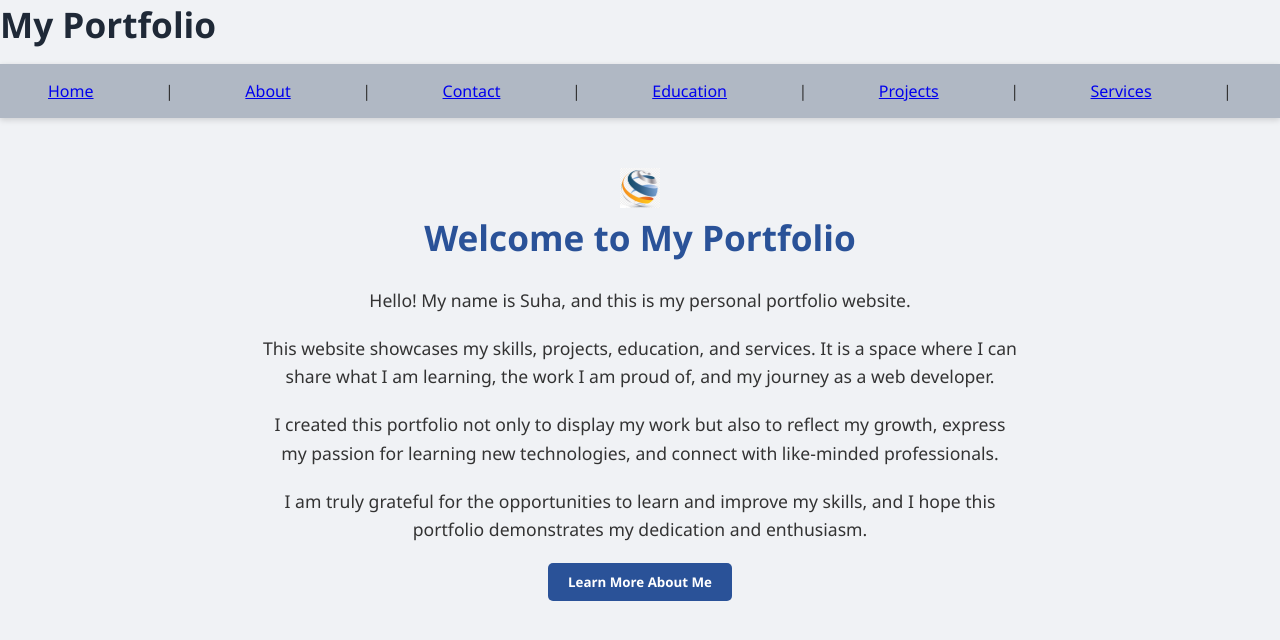
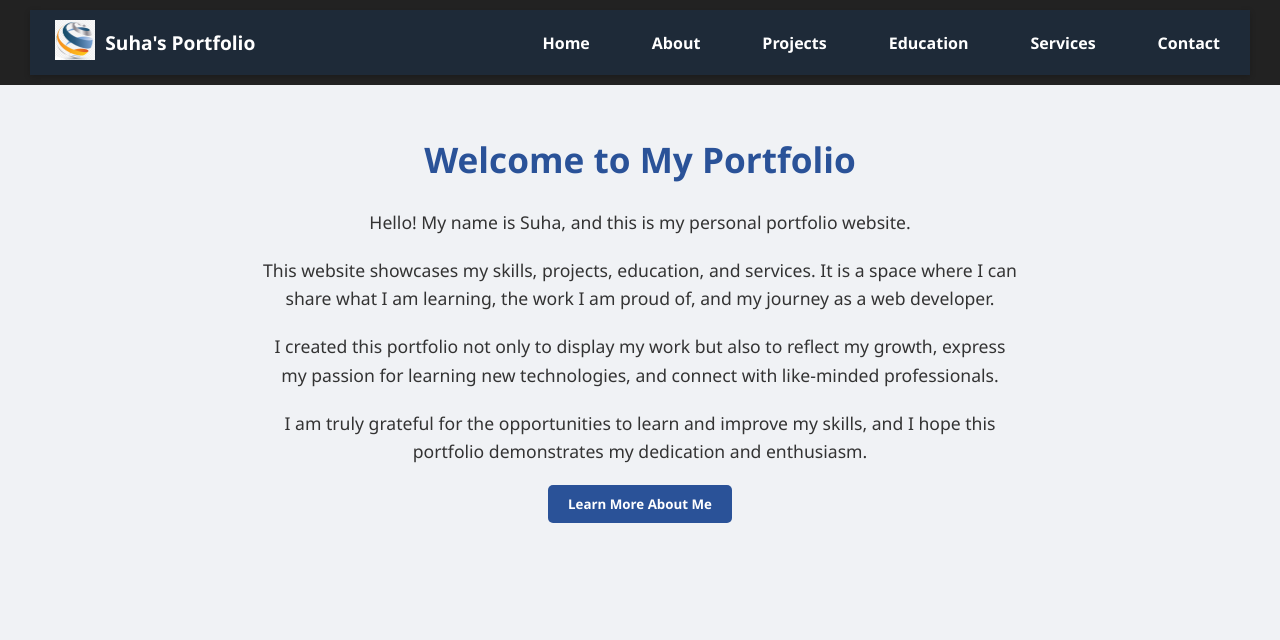
Before and after one commit to suhaoudeh/portfolio-site, a React (Vite) app: page / in a window 1280 px wide. Shown: the top 640 px of the page. Built offline with nearby package versions, Linux system fonts and the light colour scheme.

Commit message:
add Render Text

```diff
--- a/src/Components/Home.jsx
+++ b/src/Components/Home.jsx
@@ -1,12 +1,12 @@
 // Components/Home.jsx
 import { Link } from "react-router-dom";
-import logo from '../assets/logo1.png';
+
 export default function Home() {
   return (
        <>
 
       <div className="home-container">
-        <img src={logo} alt="Logo" className="logo" />
+
         <h1>Welcome to My Portfolio</h1>
 
       <p>
--- a/src/Components/Layout.jsx
+++ b/src/Components/Layout.jsx
@@ -1,20 +1,29 @@
-import {Link, Router } from 'react-router-dom';
+// Components/Layout.jsx
+import { Link } from "react-router-dom";
+import logo from "../assets/logo1.png";
 
 export default function Layout() {
+  return (
+    <header className="layout-header">
+      <nav className="navbar">
+        {/* Logo Section */}
+        <div className="navbar-logo">
+          <Link to="/">
+            <img src={logo} alt="Logo" className="logo-img" />
+          </Link>
+          <span className="logo-text">Suha's Portfolio</span>
+        </div>
 
-    return (
-        <>
-         <h1>My Portfolio </h1>
-        <nav>
-            <Link to="/">Home</Link> | {" "}
-            <Link to="/about">About</Link> | {" "}
-            <Link to="/contact">Contact</Link> | {" "}
-            <Link to="/education">Education</Link> | {" "}
-            <Link to="/projects">Projects</Link> | {" "}
-            <Link to="/service">Services</Link> | {" "}
-        </nav>
-
-
-        </>
-    )
+        {/* Navigation Links */}
+        <ul className="nav-links">
+          <li><Link to="/">Home</Link></li>
+          <li><Link to="/about">About</Link></li>
+          <li><Link to="/projects">Projects</Link></li>
+          <li><Link to="/education">Education</Link></li>
+          <li><Link to="/service">Services</Link></li>
+          <li><Link to="/contact">Contact</Link></li>
+        </ul>
+      </nav>
+    </header>
+  );
 }
--- a/src/MainRouter.jsx
+++ b/src/MainRouter.jsx
@@ -6,6 +6,7 @@ import Contact from './Components/Contact';
 import Education from './Components/Education';
 import Project from './Components/Project';
 import Service from './Components/Service';
+
 // Import the logo image
 
 
--- a/src/index.css
+++ b/src/index.css
@@ -335,3 +335,50 @@
 .resume-btn:hover {
   background-color: #1e3c72;
 }
+/* Layout / Navbar styles */
+.layout-header {
+  background-color: #222;
+  padding: 10px 30px;
+}
+
+.navbar {
+  display: flex;
+  align-items: center;
+  justify-content: space-between;
+}
+
+.navbar-logo {
+  display: flex;
+  align-items: center;
+  gap: 10px;
+}
+
+.logo-img {
+  height: 40px;
+  width: auto;
+}
+
+.logo-text {
+  font-size: 1.2rem;
+  font-weight: bold;
+  color: #fff;
+}
+
+.nav-links {
+  list-style: none;
+  display: flex;
+  gap: 20px;
+  margin: 0;
+  padding: 0;
+}
+
+.nav-links a {
+  text-decoration: none;
+  color: #fff;
+  font-weight: 500;
+  transition: color 0.3s;
+}
+
+.nav-links a:hover {
+  color: #00aced; /* nice hover effect */
+}
```
